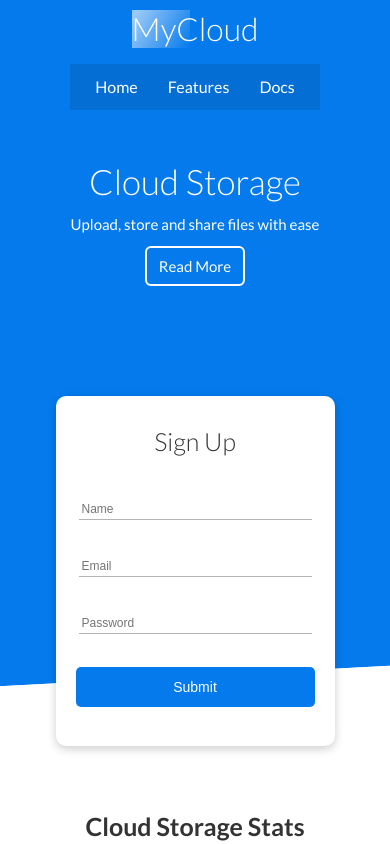
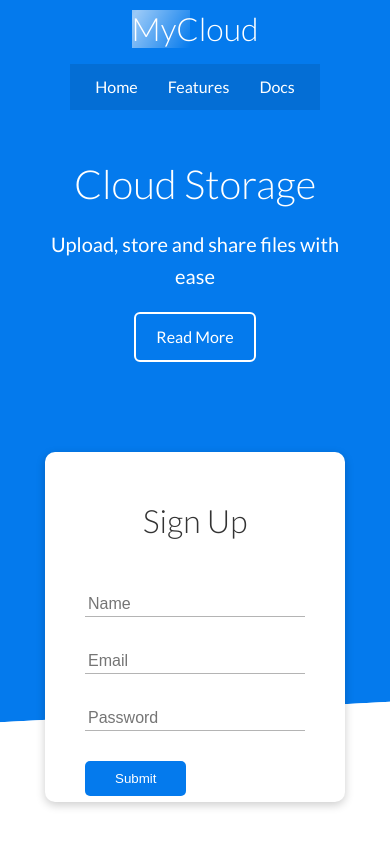
Before and after one commit to myomyintaung123/my-cloud-website, a plain HTML site: page index.html in a window 390 px wide. Shown: the top 844 px of the page. Drawn offline with Linux system fonts and the light colour scheme.

Commit message:
first commit

```diff
--- a/css/style.css
+++ b/css/style.css
@@ -109,6 +109,9 @@ img {
     position: relative;
 }
 
+.showcase h1 {
+    font-size: 40px;
+}
 
 .showcase p {
     margin: 20px 0;
@@ -116,7 +119,7 @@ img {
 
 .showcase .grid {
     overflow: visible;
-    grid-template-columns: 55% 45%;
+    grid-template-columns: 55% auto;
     gap: 30px;
 }
 
@@ -162,13 +165,13 @@ img {
 .showcase-form input:focus {
     outline: none;
 }
-
+/*
 .showcase .showcase-form .btn {
     display: block;
     margin: auto;
     padding: 15px 35px;
     font-size: 18px;
-}
+} */
 
 .showcase::before,
 .showcase::after {
@@ -434,94 +437,8 @@ code, pre {
         background-color: rgba(0, 0, 0, 0.1);
     }
 
-    .showcase h1,
-    .cloud h2,
-    .features-head h1,
-    .features-sub-head h1,
-    .docs-head h1 {
-        font-size: 35px;
-    }
-
-    .showcase p,
-    .cloud .grid p,
-    .features-head p,
-    .docs-head p {
-        margin: 10px 0;
-        font-size: 15px;
-    }
-
-    /* .showcase p,
-    .cloud .grid p {
-        font-size: 15px;
-    } */
-
-    .showcase .btn-outline,
-    .cloud .grid .btn,
-    .docs-main .card .btn {
-        padding: 6px 12px;
-        font-size: 15px;
-    }
-
-    .showcase .showcase-form h2 {
-        font-size: 25px;
-    }
-
     .showcase .showcase-form {
-        width: 90%;          /* make it smaller */
         max-width: 300px;    /* limit the size */
-        padding: 20px;       /* reduce padding */
-        margin: 20px auto;   /* space and center */
-    }
-
-    .showcase .showcase-form input,
-    .showcase .showcase-form .form-control {
-        font-size: 12px;
-        padding: 3px;
-    }
-
-    .showcase .showcase-form .btn {
-        display: block;       /* make it sit on its own line */
-        width: 100%;          /* full-width */
-        padding: 12px;        /* adjust size */
-        text-align: center;   /* center text */
-        margin-top: 10px;     /* optional spacing */
-        font-size: 14px;
-    }
-
-    .stats .stats-heading,
-    .docs-main h3 {
-        font-size: 25px;
-    }
-
-    .stats .grid i {
-        font-size: 30px;
-    }
-
-    .stats .grid h3 {
-        font-size: 25px;
-    }
-
-    .stats .grid p {
-        font-size: 15px;
-    }
-
-    .cli .grid h3 {
-        font-size: 14px;
-    }
-
-    .languages h2 {
-        font-size: 28px;
-        text-shadow: black;
-    }
-
-    .footer .social i {
-        font-size: 20px;
-        margin: 5px;
-    }
-
-    .docs-main .alert {
-        font-size: 12px;
-        padding: 10px 15px;
     }
 
 }
```
